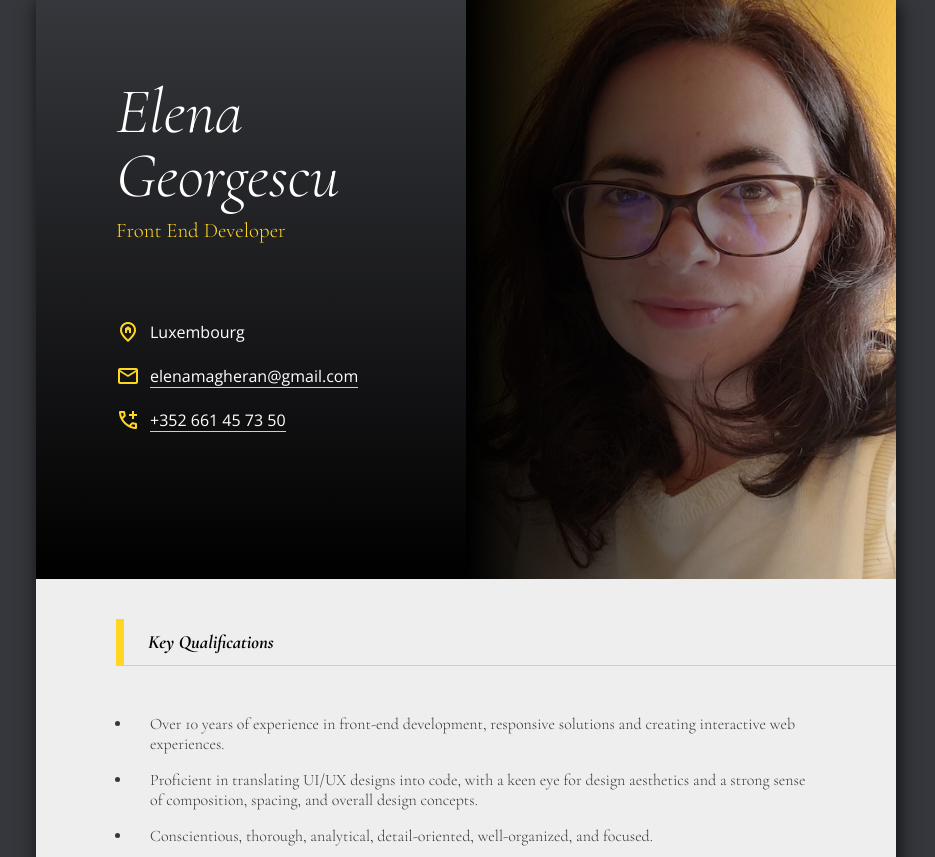
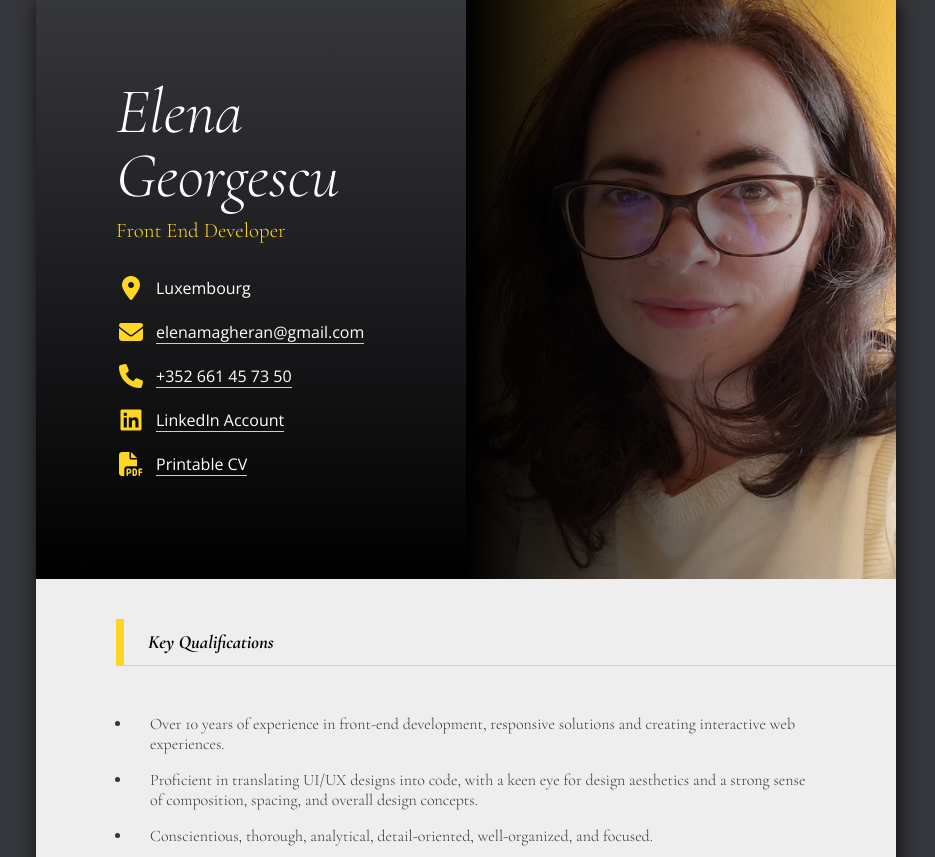
Before and after one commit to elenageorgescu/elenageorgescu.github.io, a plain HTML site: page index.html in a window 1280 px wide. Shown: the top 857 px of the page, without its empty margins (174-1109 px from the left). Drawn offline with nearby package versions, Linux system fonts and the light colour scheme.

Commit message:
added linkedin and pdf links

```diff
--- a/index.html
+++ b/index.html
@@ -19,6 +19,13 @@
     <meta name="viewport" content="width=device-width, initial-scale=1.0" />
     <meta name="robots" content="noindex, nofollow" />
     <title>Elena Georgescu</title>
+    <link
+      rel="stylesheet"
+      href="https://cdnjs.cloudflare.com/ajax/libs/font-awesome/6.5.2/css/all.min.css"
+      integrity="sha512-SnH5WK+bZxgPHs44uWIX+LLJAJ9/2PkPKZ5QiAj6Ta86w+fsb2TkcmfRyVX3pBnMFcV7oQPJkl9QevSCWr3W6A=="
+      crossorigin="anonymous"
+      referrerpolicy="no-referrer"
+    />
     <link rel="stylesheet" href="styles.css" />
     <link rel="preconnect" href="https://fonts.googleapis.com" />
     <link rel="preconnect" href="https://fonts.gstatic.com" crossorigin />
@@ -28,10 +35,6 @@
     />
     <link
       href="https://fonts.googleapis.com/css2?family=Open+Sans:ital,wght@0,300..800;1,300..800&display=swap"
-      rel="stylesheet"
-    />
-    <link
-      href="https://fonts.googleapis.com/css2?family=Material+Symbols+Outlined"
       rel="stylesheet"
     />
   </head>
@@ -50,11 +53,11 @@
         </div>
         <address>
           <div class="address-line">
-            <span class="material-symbols-outlined icon">home_pin</span>
+            <i class="fa-solid fa-location-dot fa-fw"></i>
             <span>Luxembourg</span>
           </div>
           <div class="address-line">
-            <span class="material-symbols-outlined icon">mail</span>
+            <i class="fa-solid fa-envelope fa-fw"></i>
             <span
               ><a href="mailto:elenamagheran@gmail.com"
                 >elenamagheran@gmail.com</a
@@ -62,8 +65,26 @@
             >
           </div>
           <div class="address-line">
-            <span class="material-symbols-outlined icon">add_call</span>
+            <i class="fa-solid fa-phone fa-fw"></i>
             <span><a href="tel:+352661457350">+352 661 45 73 50</a></span>
+          </div>
+          <div class="address-line">
+            <i class="fa-brands fa-linkedin fa-fw"></i>
+            <span
+              ><a
+                href="https://www.linkedin.com/in/elena-georgescu-403923a6/"
+                target="_blank"
+                >LinkedIn Account</a
+              ></span
+            >
+          </div>
+          <div class="address-line">
+            <i class="fa-solid fa-file-pdf fa-fw"></i>
+            <span
+              ><a href="files/cv_elena_georgescu.pdf" target="_blank"
+                >Printable CV</a
+              ></span
+            >
           </div>
         </address>
       </section>
--- a/styles.css
+++ b/styles.css
@@ -83,9 +83,10 @@ address {
   align-items: center;
   padding: 10px 0;
 }
-.icon {
+i {
   color: #ffd723;
   margin-right: 10px;
+  font-size: 24px;
 }
 
 a:link,
```
Also changed, not shown: 1 other file.
